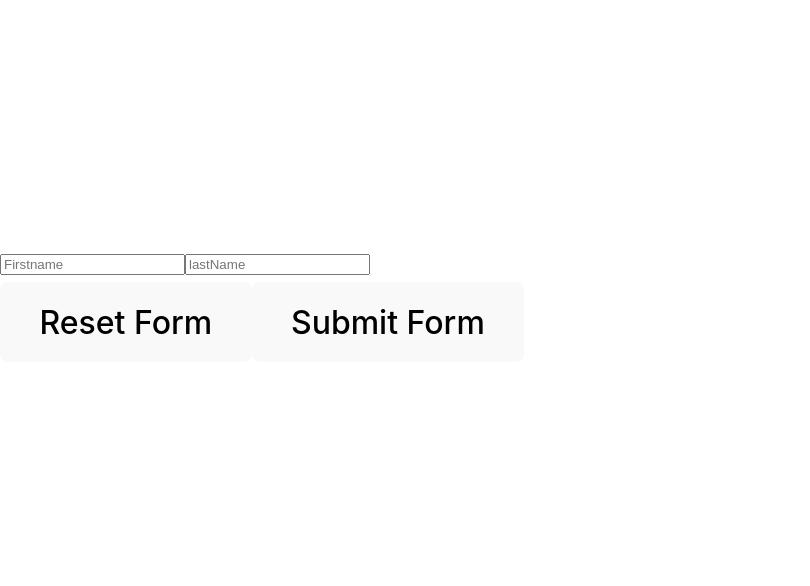
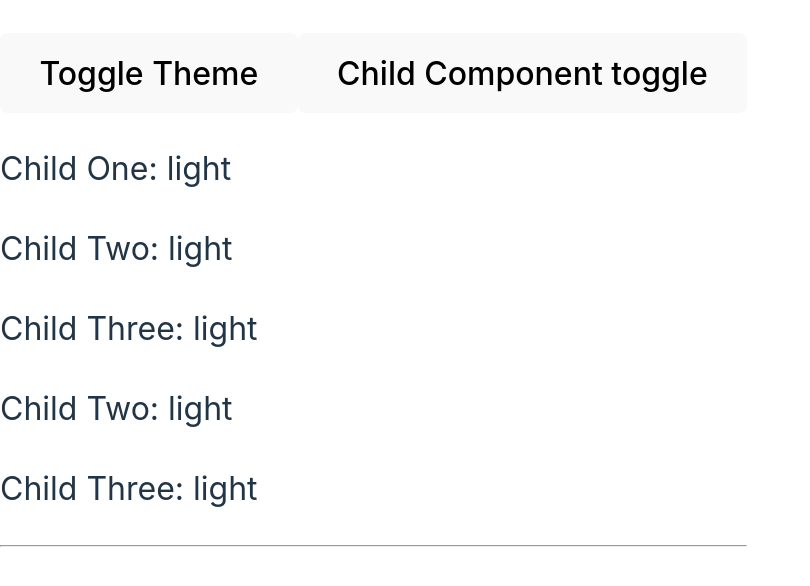
Before and after one commit to Nagarajnaidu921/react-teaching, a React (Vite) app: page / in a window 1280 px wide. Shown: the part 102-688 px from the top of the page, without its empty margins (0-810 px from the left). Built offline with nearby package versions, Linux system fonts and the light colour scheme.

Commit message:
use Context example

```diff
--- a/src/App.jsx
+++ b/src/App.jsx
@@ -5,9 +5,14 @@ import { ListView } from "./components/list-view";
 import UseStateAndUseReducer from "./components/use-stateand-user-reduce";
 import { UseCallbackExample } from "./components/useCallBack";
 import { UseEffectExample } from "./components/useEffect";
-import UseMemoExample from './components/useMemo'
-import { UseRefExample, UseRefExampleDomMenuplation, ForwardRefExample } from "./components/useRef";
-
+import UseMemoExample from "./components/useMemo";
+import {
+  UseRefExample,
+  UseRefExampleDomMenuplation,
+  ForwardRefExample,
+} from "./components/useRef";
+import { PropsDrillingExample } from "./components/PropsDriling";
+import { ContextExample } from "./components/Conetxt";
 /**
  *
  * @param {*} state
@@ -15,10 +20,9 @@ import { UseRefExample, UseRefExampleDomMenuplation, ForwardRefExample } from ".
  * @param {*} action.item 'book | pen'
  */
 
-
-
 function App() {
-  return <div >
+  return (
+    <div>
       {/* <UseStateAndUseReducer></UseStateAndUseReducer> */}
       {/* <ListView></ListView> */}
       {/* <ConditionalRenderingExample></ConditionalRenderingExample> */}
@@ -28,8 +32,11 @@ function App() {
       {/* <UseCallbackExample></UseCallbackExample> */}
       {/* <UseRefExample></UseRefExample> */}
       {/* <UseRefExampleDomMenuplation></UseRefExampleDomMenuplation> */}
-    <ForwardRefExample></ForwardRefExample>
+      {/* <ForwardRefExample></ForwardRefExample> */}
+      {/* <PropsDrillingExample></PropsDrillingExample> */}
+      <ContextExample></ContextExample>
     </div>
+  );
 }
 
 export default App;
--- /dev/null
+++ b/src/components/Conetxt/index.jsx
@@ -0,0 +1,52 @@
+import { useState, createContext, useContext } from "react";
+
+const ThemeContext = createContext(["light"]);
+
+const ChildOne = () => {
+  // const theme = useContext(ThemeContext);
+  const [theme, setTheme] = useContext(ThemeContext);
+  const toggleTheme = () => {
+    setTheme((prevTheme) => (prevTheme === "light" ? "dark" : "light"));
+  };
+  return (
+    <>
+      <button onClick={toggleTheme}>Child Component toggle</button>
+      <p>Child One: {theme}</p>
+      <ChildTwo></ChildTwo>
+    </>
+  );
+};
+
+const ChildTwo = () => {
+  const [theme] = useContext(ThemeContext);
+
+  return (
+    <>
+      <p>Child Two: {theme}</p>
+      <ChildThree></ChildThree>
+    </>
+  );
+};
+
+const ChildThree = () => {
+  const [theme] = useContext(ThemeContext);
+  return <p>Child Three: {theme}</p>;
+};
+
+export const ContextExample = () => {
+  const [theme, setTheme] = useState("light");
+
+  const toggleTheme = () => {
+    setTheme((prevTheme) => (prevTheme === "light" ? "dark" : "light"));
+  };
+  return (
+    <>
+      <ThemeContext.Provider value={[theme, setTheme]}>
+        <button onClick={toggleTheme}>Toggle Theme</button>
+        <ChildOne></ChildOne>
+        <ChildTwo></ChildTwo>
+      </ThemeContext.Provider>
+      <hr />
+    </>
+  );
+};
--- /dev/null
+++ b/src/components/PropsDriling/index.jsx
@@ -0,0 +1,37 @@
+import { useState } from "react";
+
+const ChildOne = (props) => {
+  return (
+    <>
+      <p>Child One: {props.theme}</p>
+      <ChildTwo theme={props.theme}></ChildTwo>
+    </>
+  );
+};
+
+const ChildTwo = (props) => {
+  return (
+    <>
+      <p>Child Two: {props.theme}</p>
+      <ChildThree theme={props.theme}></ChildThree>
+    </>
+  );
+};
+
+const ChildThree = (props) => {
+  return <p>Child Three: {props.theme}</p>;
+};
+
+export const PropsDrillingExample = () => {
+  const [theme, setTheme] = useState("light");
+
+  const toggleTheme = () => {
+    setTheme((prevTheme) => (prevTheme === "light" ? "dark" : "light"));
+  };
+  return (
+    <>
+      <button onClick={toggleTheme}>Toggle Theme</button>
+      <ChildOne theme={theme}></ChildOne>
+    </>
+  );
+};
```
Lines whose indentation alone changed are shown as unchanged.
